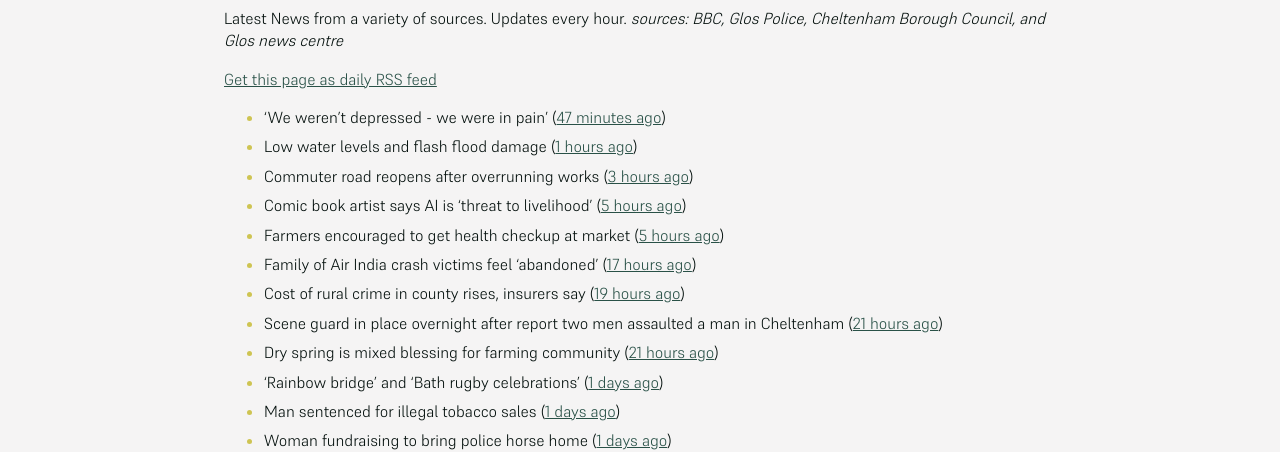
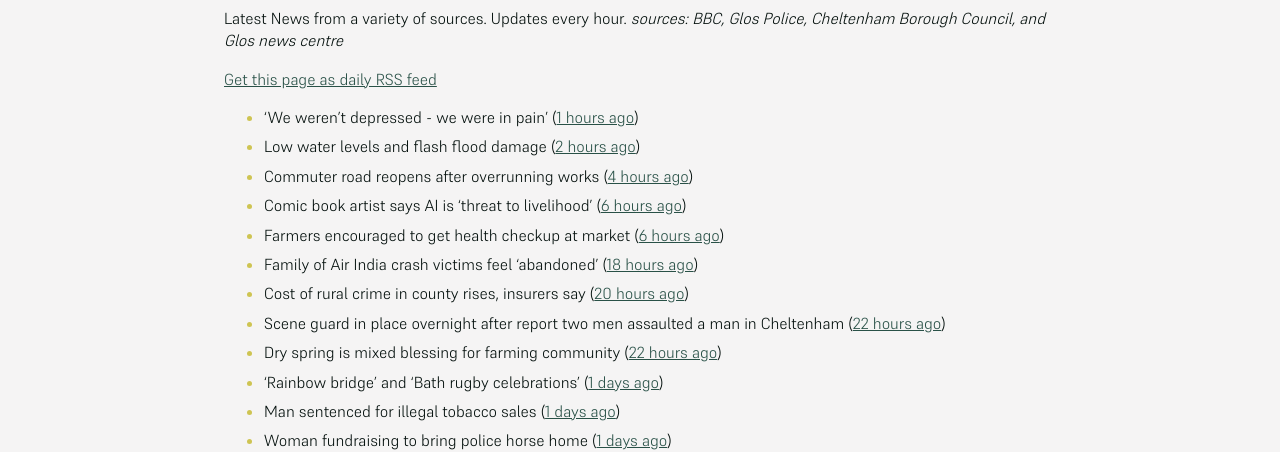
Before and after one commit to mat-0/cheltenham-open-data, a Jekyll site: the page built from _pages/news.md, in a window 1280 px wide. Shown: the part 266-718 px from the top of the page. Built offline with Jekyll 4.4.1, drawn with Linux system fonts in a browser that asks for light colours.

Commit message:
Updated 2025-06-17 11:57:56

```diff
--- a/_pages/news.md
+++ b/_pages/news.md
@@ -12,15 +12,15 @@ _sources: BBC, Glos Police, Cheltenham Borough Council, and Glos news centre_
 [Get this page as daily RSS feed](/daily.rss)
 
 <!-- news_marker starts -->
-- 'We weren't depressed - we were in pain' ([47 minutes ago](https://www.bbc.com/news/articles/cvgv27g4wjno))
-- Low water levels and flash flood damage ([1 hours ago](https://www.bbc.com/news/articles/cn5krq5pgldo))
-- Commuter road reopens after overrunning works ([3 hours ago](https://www.bbc.com/news/articles/c78n5zl514lo))
-- Comic book artist says AI is 'threat to livelihood' ([5 hours ago](https://www.bbc.com/news/articles/cjrnr779z2lo))
-- Farmers encouraged to get health checkup at market ([5 hours ago](https://www.bbc.com/news/articles/c5yxyye6rglo))
-- Family of Air India crash victims feel 'abandoned' ([17 hours ago](https://www.bbc.com/news/articles/c5y0lwreg9qo))
-- Cost of rural crime in county rises, insurers say ([19 hours ago](https://www.bbc.com/news/articles/cje7e8lqvj0o))
-- Scene guard in place overnight after report two men assaulted a man in Cheltenham ([21 hours ago](https://gloucesternewscentre.co.uk/scene-guard-in-place-overnight-after-report-two-men-assaulted-a-man-in-cheltenham/))
-- Dry spring is mixed blessing for farming community ([21 hours ago](https://www.bbc.com/news/articles/c8d1vglgj9zo))
+- 'We weren't depressed - we were in pain' ([1 hours ago](https://www.bbc.com/news/articles/cvgv27g4wjno))
+- Low water levels and flash flood damage ([2 hours ago](https://www.bbc.com/news/articles/cn5krq5pgldo))
+- Commuter road reopens after overrunning works ([4 hours ago](https://www.bbc.com/news/articles/c78n5zl514lo))
+- Comic book artist says AI is 'threat to livelihood' ([6 hours ago](https://www.bbc.com/news/articles/cjrnr779z2lo))
+- Farmers encouraged to get health checkup at market ([6 hours ago](https://www.bbc.com/news/articles/c5yxyye6rglo))
+- Family of Air India crash victims feel 'abandoned' ([18 hours ago](https://www.bbc.com/news/articles/c5y0lwreg9qo))
+- Cost of rural crime in county rises, insurers say ([20 hours ago](https://www.bbc.com/news/articles/cje7e8lqvj0o))
+- Scene guard in place overnight after report two men assaulted a man in Cheltenham ([22 hours ago](https://gloucesternewscentre.co.uk/scene-guard-in-place-overnight-after-report-two-men-assaulted-a-man-in-cheltenham/))
+- Dry spring is mixed blessing for farming community ([22 hours ago](https://www.bbc.com/news/articles/c8d1vglgj9zo))
 - 'Rainbow bridge' and 'Bath rugby celebrations' ([1 days ago](https://www.bbc.com/news/articles/cx2e29jqllgo))
 - Man sentenced for illegal tobacco sales ([1 days ago](https://gloucesternewscentre.co.uk/man-sentenced-for-illegal-tobacco-sales/))
 - Woman fundraising to bring police horse home ([1 days ago](https://www.bbc.com/news/articles/c1ld0n474llo))
```
Also changed, not shown: _data/flood.json (+4 -4 lines), _pages/fix-my-street.md (+2 -2 lines), index.md (+5 -5 lines).
